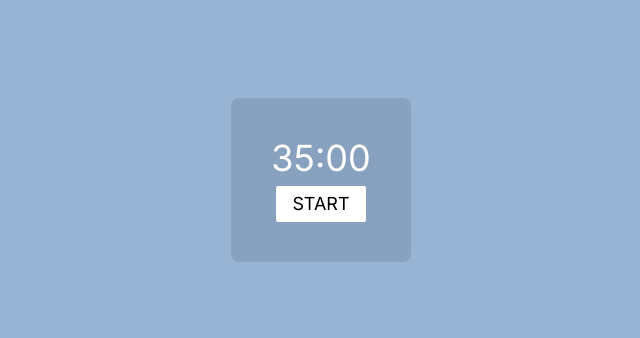
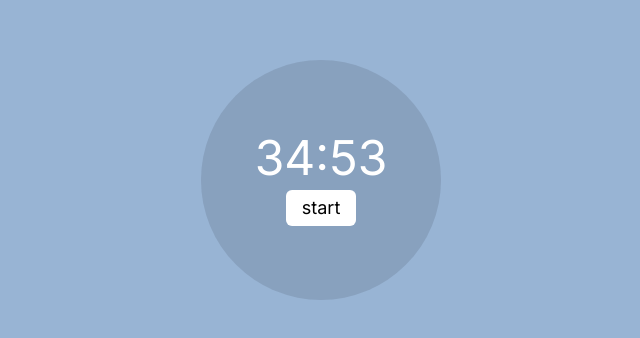
Before and after one commit to daffafaizan/pomodoro, a Next.js app: page / in a window 1280 px wide. Shown: the part 220-558 px from the top of the page, without its empty margins (319-959 px from the left). Built offline with nearby package versions, Linux system fonts and the light colour scheme.

Commit message:
Added basic logic for pomodoro timer

```diff
--- a/src/app/page.tsx
+++ b/src/app/page.tsx
@@ -1,15 +1,43 @@
-import Image from 'next/image'
+"use client"
+
+import { useEffect, useState } from 'react';
 
 export default function Home() {
+  const [breakStatus, setBreakStatus] = useState(false);
+  const [seconds, setSeconds] = useState(0);
+  const [minutes, setMinutes] = useState(35);
+  const secondsFormat = seconds < 10 ? `0${seconds}` : `${seconds}`;
+  const minutesFormat = minutes < 10 ? `0${minutes}` : `${minutes}`;
+
+  useEffect(() => {
+    let interval = setInterval(() => {
+      clearInterval(interval);
+
+      if (seconds == 0) {
+        if (minutes != 0) {
+          setSeconds(59);
+          setMinutes(minutes - 1);
+        }
+        else {
+          setBreakStatus(true)
+        }
+      }
+      else {
+        setSeconds(seconds - 1);
+      }
+
+    }, 1000)
+  }, [seconds])
+
   return (
     <main className="flex min-h-screen flex-col items-center justify-center p-24 bg-[#98B4D4]">
-      <div className="flex flex-col items-center justify-center p-10 gap-2 rounded-lg bg-slate-500 bg-opacity-30">
+      <div className="flex flex-col items-center justify-center h-60 w-60 gap-2 rounded-full bg-slate-500 bg-opacity-30">
         <div>
-          <span className="text-4xl text-white">35:00</span>
+          <span className="text-5xl text-white">{minutesFormat}:{secondsFormat}</span>
         </div>
         <div>
-          <button className="text-lg px-4 py-1 rounded-sm bg-white">
-            START
+          <button className="text-lg px-4 py-1 rounded-md bg-white hover:scale-110 hover:duration-300 transition-transform">
+            start
           </button>
         </div>
       </div>
```
